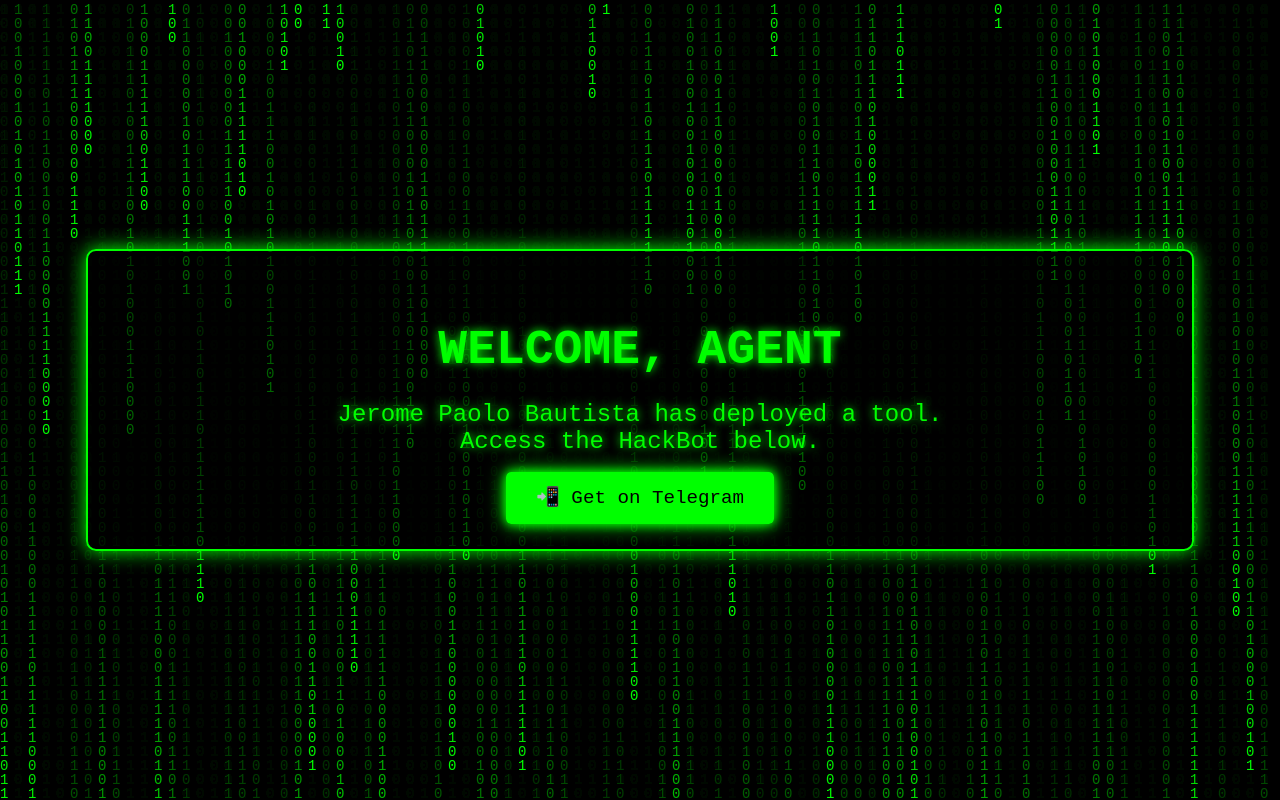
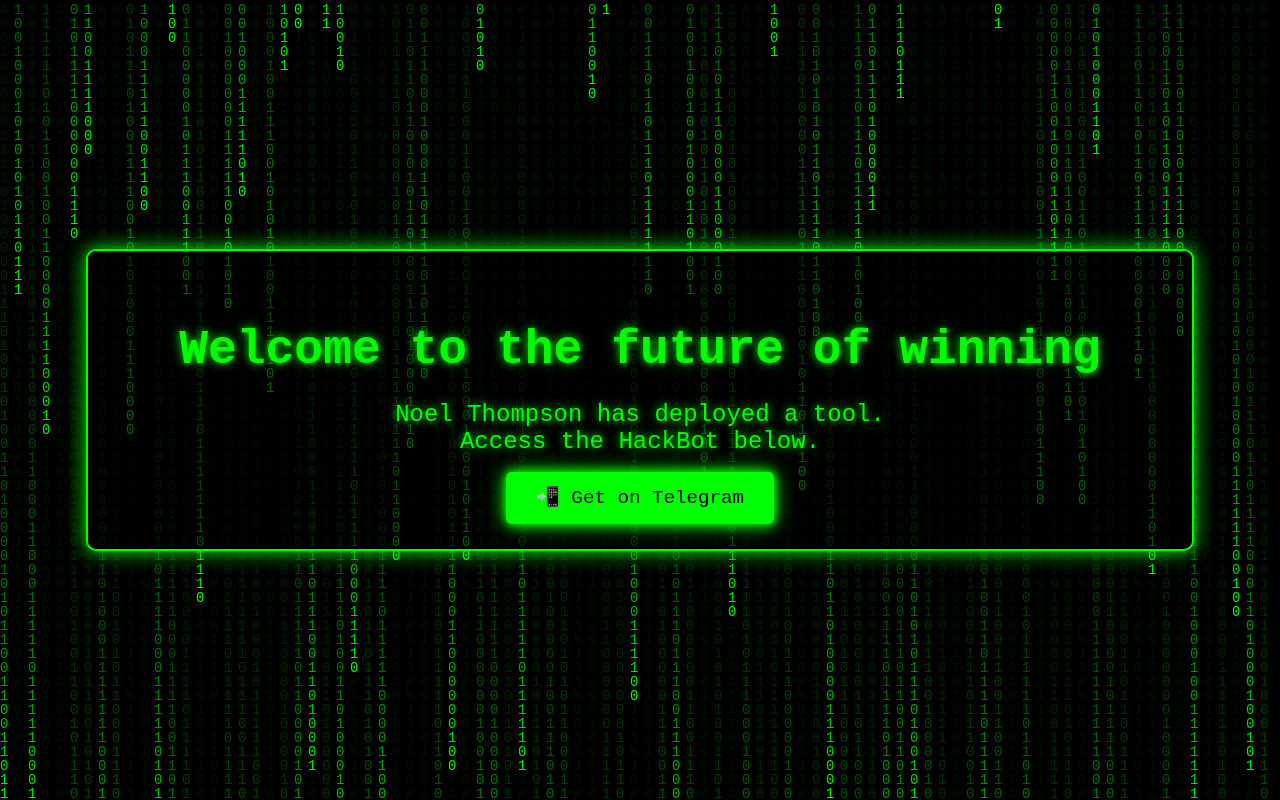
Before and after one commit to phoenixaff/Noel-Thompson, a plain HTML site: page index.html in a window 1280 px wide. Drawn offline with Linux system fonts and the light colour scheme.

Commit message:
Update index.html

```diff
--- a/index.html
+++ b/index.html
@@ -94,7 +94,7 @@
 
   <div class="content">
     <h1 id="typewriter"></h1>
-    <p>Jerome Paolo Bautista has deployed a tool.<br>Access the HackBot below.</p>
+    <p>Noel Thompson has deployed a tool.<br>Access the HackBot below.</p>
     <a href="https://t.me/Jerome_hackbot" class="btn" onclick="playClickSound()">📲 Get on Telegram</a>
   </div>
 
@@ -134,7 +134,7 @@
     setInterval(draw, 33);
 
     // Typing effect
-    const txt = "WELCOME, AGENT";
+    const txt = "Welcome to the future of winning";
     let i = 0;
     const speed = 100;
     function typeWriter() {
```
